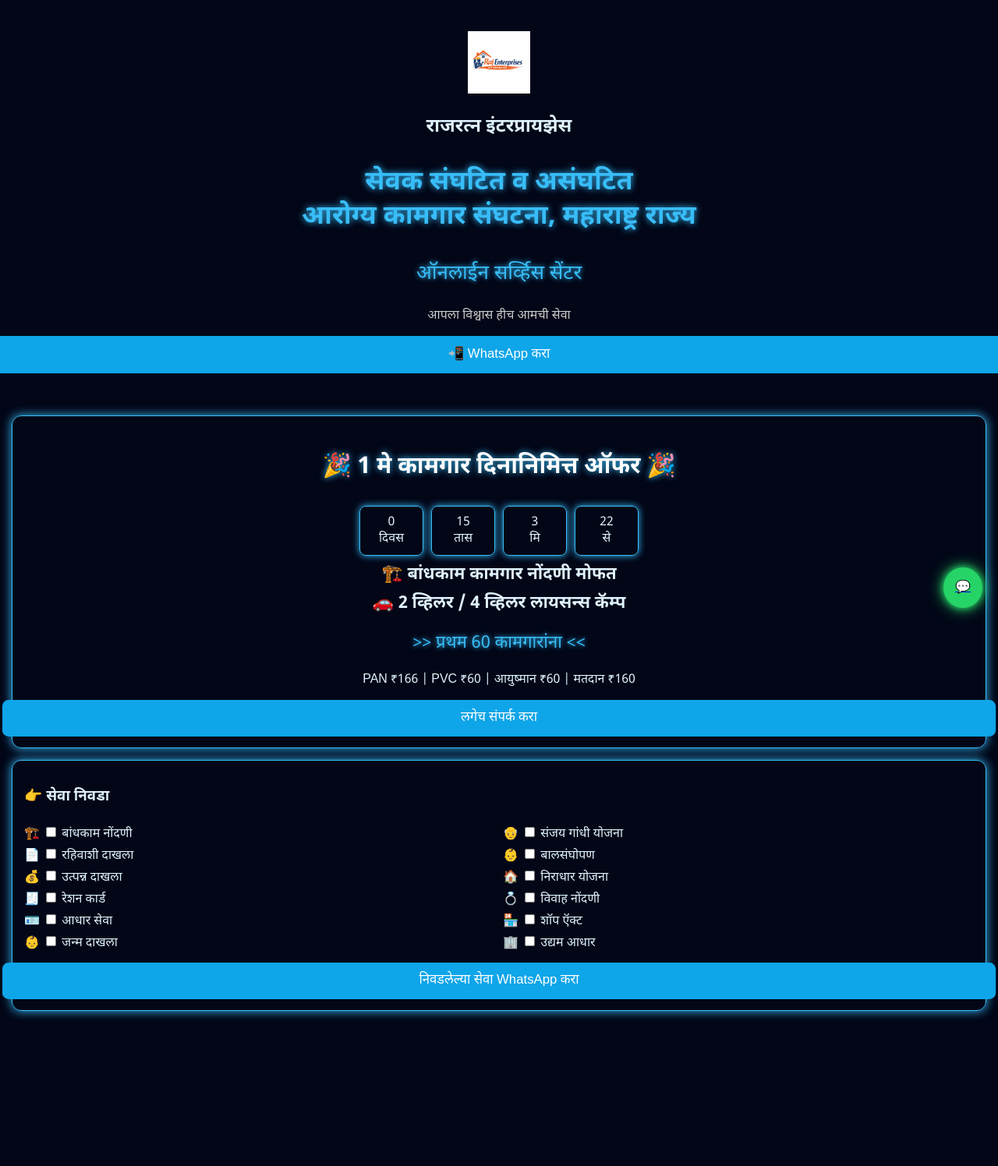
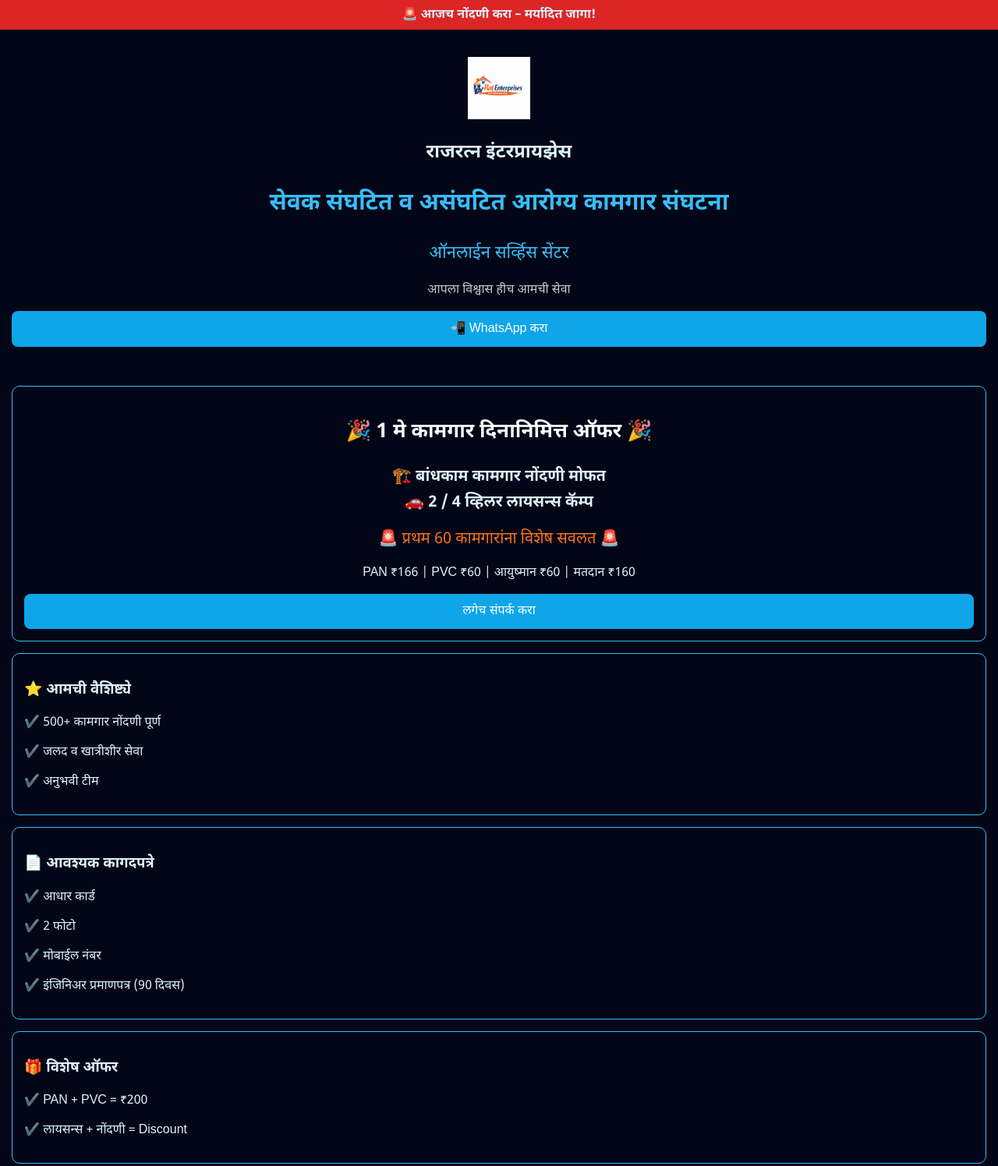
Before and after one commit to dadakadam843-star/prashant-Public, a plain HTML site: page index.html in a window 1280 px wide. Shown: the top 1496 px of the page at 78% size. Before the commit the page ends 1312 px from the top, so only its background shows below. Drawn offline with Linux system fonts and the light colour scheme.

Commit message:
Update index.html

```diff
--- a/index.html
+++ b/index.html
@@ -16,78 +16,39 @@
 }
 
 /* HERO */
-.hero{
-text-align:center;
-padding:40px 15px;
-}
+.hero{text-align:center;padding:35px 15px;}
 .hero img{width:80px;}
 
-.title{
-font-size:34px;
-font-weight:bold;
-color:#38bdf8;
-text-shadow:0 0 8px #38bdf8;
-}
-
-.office{
-font-size:26px;
-color:#38bdf8;
-text-shadow:0 0 6px #38bdf8;
-}
-
+.title{font-size:30px;font-weight:bold;color:#38bdf8;}
+.office{font-size:22px;color:#38bdf8;}
 .tagline{color:#ccc;}
 
 /* CARD */
 .card{
 margin:15px;
 padding:15px;
-border-radius:12px;
+border-radius:10px;
 border:1px solid #38bdf8;
-animation:glow 2s infinite alternate;
-}
-
-@keyframes glow{
-0%{box-shadow:0 0 5px #38bdf8;}
-100%{box-shadow:0 0 15px #38bdf8;}
 }
 
 /* OFFER */
 .offer-title{
-font-size:30px;
+font-size:26px;
 text-align:center;
 color:#fff;
-text-shadow:0 0 8px #38bdf8;
 }
 
-.center-big{
+.center{
 text-align:center;
-font-size:22px;
+font-size:20px;
 font-weight:bold;
-margin:8px 0;
+margin:6px 0;
 }
 
 .limit{
 text-align:center;
-font-size:22px;
-color:#38bdf8;
-text-shadow:0 0 6px #38bdf8;
-}
-
-/* TIMER */
-.timer{
-display:flex;
-justify-content:center;
-gap:10px;
-margin:10px 0;
-}
-
-.box{
-padding:10px;
-border:1px solid #38bdf8;
-border-radius:8px;
-text-align:center;
-min-width:60px;
-box-shadow:0 0 10px #38bdf8;
+font-size:20px;
+color:#f97316;
 }
 
 /* BUTTON */
@@ -100,13 +61,14 @@
 text-align:center;
 text-decoration:none;
 margin-top:10px;
-animation:pulse 1.5s infinite;
 }
 
-@keyframes pulse{
-0%{transform:scale(1);}
-50%{transform:scale(1.05);}
-100%{transform:scale(1);}
+/* URGENT */
+.urgent{
+background:#dc2626;
+padding:8px;
+text-align:center;
+font-weight:bold;
 }
 
 /* GRID */
@@ -115,26 +77,16 @@
 grid-template-columns:1fr 1fr;
 gap:10px;
 }
-
-label{
-display:block;
-margin:5px 0;
-}
-
-/* FLOAT */
-.float{
-position:fixed;
-bottom:20px;
-right:20px;
-background:#25D366;
-padding:15px;
-border-radius:50%;
-box-shadow:0 0 10px #25D366,0 0 20px #25D366;
-}
+label{display:block;margin:5px 0;}
 </style>
 </head>
 
 <body>
+
+<!-- 🔥 URGENT LINE -->
+<div class="urgent">
+🚨 आजच नोंदणी करा – मर्यादित जागा!
+</div>
 
 <!-- HERO -->
 <div class="hero">
@@ -144,8 +96,7 @@
 <h2>राजरत्न इंटरप्रायझेस</h2>
 
 <p class="title">
-सेवक संघटित व असंघटित<br>
-आरोग्य कामगार संघटना, महाराष्ट्र राज्य
+सेवक संघटित व असंघटित आरोग्य कामगार संघटना
 </p>
 
 <p class="office">ऑनलाईन सर्व्हिस सेंटर</p>
@@ -163,17 +114,10 @@
 
 <h3 class="offer-title">🎉 1 मे कामगार दिनानिमित्त ऑफर 🎉</h3>
 
-<div class="timer">
-<div class="box"><span id="d">00</span><br>दिवस</div>
-<div class="box"><span id="h">00</span><br>तास</div>
-<div class="box"><span id="m">00</span><br>मि</div>
-<div class="box"><span id="s">00</span><br>से</div>
-</div>
+<p class="center">🏗️ बांधकाम कामगार नोंदणी मोफत</p>
+<p class="center">🚗 2 / 4 व्हिलर लायसन्स कॅम्प</p>
 
-<p class="center-big">🏗️ बांधकाम कामगार नोंदणी मोफत</p>
-<p class="center-big">🚗 2 व्हिलर / 4 व्हिलर लायसन्स कॅम्प</p>
-
-<p class="limit">>> प्रथम 60 कामगारांना <<</p>
+<p class="limit">🚨 प्रथम 60 कामगारांना विशेष सवलत 🚨</p>
 
 <p style="text-align:center;">
 PAN ₹166 | PVC ₹60 | आयुष्मान ₹60 | मतदान ₹160
@@ -185,6 +129,30 @@
 
 </div>
 
+<!-- TRUST -->
+<div class="card">
+<h3>⭐ आमची वैशिष्ट्ये</h3>
+<p>✔️ 500+ कामगार नोंदणी पूर्ण</p>
+<p>✔️ जलद व खात्रीशीर सेवा</p>
+<p>✔️ अनुभवी टीम</p>
+</div>
+
+<!-- DOCUMENTS -->
+<div class="card">
+<h3>📄 आवश्यक कागदपत्रे</h3>
+<p>✔️ आधार कार्ड</p>
+<p>✔️ 2 फोटो</p>
+<p>✔️ मोबाईल नंबर</p>
+<p>✔️ इंजिनिअर प्रमाणपत्र (90 दिवस)</p>
+</div>
+
+<!-- COMBO -->
+<div class="card">
+<h3>🎁 विशेष ऑफर</h3>
+<p>✔️ PAN + PVC = ₹200</p>
+<p>✔️ लायसन्स + नोंदणी = Discount</p>
+</div>
+
 <!-- SERVICES -->
 <div class="card">
 
@@ -193,21 +161,17 @@
 <div class="grid">
 
 <div>
-<label>🏗️ <input type="checkbox"> बांधकाम नोंदणी</label>
-<label>📄 <input type="checkbox"> रहिवाशी दाखला</label>
-<label>💰 <input type="checkbox"> उत्पन्न दाखला</label>
-<label>🧾 <input type="checkbox"> रेशन कार्ड</label>
-<label>🪪 <input type="checkbox"> आधार सेवा</label>
-<label>👶 <input type="checkbox"> जन्म दाखला</label>
+<label><input type="checkbox"> बांधकाम नोंदणी</label>
+<label><input type="checkbox"> रहिवाशी दाखला</label>
+<label><input type="checkbox"> उत्पन्न दाखला</label>
+<label><input type="checkbox"> रेशन कार्ड</label>
 </div>
 
 <div>
-<label>👴 <input type="checkbox"> संजय गांधी योजना</label>
-<label>👶 <input type="checkbox"> बालसंघोपण</label>
-<label>🏠 <input type="checkbox"> निराधार योजना</label>
-<label>💍 <input type="checkbox"> विवाह नोंदणी</label>
-<label>🏪 <input type="checkbox"> शॉप ऍक्ट</label>
-<label>🏢 <input type="checkbox"> उद्यम आधार</label>
+<label><input type="checkbox"> आधार सेवा</label>
+<label><input type="checkbox"> जन्म दाखला</label>
+<label><input type="checkbox"> विवाह नोंदणी</label>
+<label><input type="checkbox"> उद्यम आधार</label>
 </div>
 
 </div>
@@ -218,13 +182,10 @@
 
 </div>
 
-<a class="float" href="https://wa.me/919607023105">💬</a>
-
 <script>
 // AUTO MESSAGE
 function sendAutoWhatsApp(){
-let msg="नमस्कार 🙏%0Aमला 1 मे ऑफर बद्दल माहिती हवी आहे.%0A"+
-"✔️ बांधकाम नोंदणी%0A✔️ लायसन्स कॅम्प";
+let msg="नमस्कार 🙏%0Aमला 1 मे ऑफर बद्दल माहिती हवी आहे.";
 window.open("https://wa.me/919607023105?text="+msg);
 }
 
@@ -234,29 +195,13 @@
 document.querySelectorAll('input[type=checkbox]:checked').forEach(el=>{
 selected.push(el.parentTextContent);
 });
-
-if(selected.length==0){
-alert("सेवा निवडा");
-return;
-}
+if(selected.length==0){alert("सेवा निवडा");return;}
 
 let msg="नमस्कार 🙏%0Aमला खालील सेवा हवी आहे:%0A";
 selected.forEach(i=>{msg+="👉 "+i+"%0A";});
 
 window.open("https://wa.me/919607023105?text="+msg);
 }
-
-// COUNTDOWN
-var end=new Date("May 1, 2026 10:00:00").getTime();
-setInterval(()=>{
-var now=new Date().getTime();
-var t=end-now;
-
-document.getElementById("d").innerHTML=Math.floor(t/(1000*60*60*24));
-document.getElementById("h").innerHTML=Math.floor((t%(1000*60*60*24))/(1000*60*60));
-document.getElementById("m").innerHTML=Math.floor((t%(1000*60*60))/(1000*60));
-document.getElementById("s").innerHTML=Math.floor((t%(1000*60))/1000);
-},1000);
 </script>
 
 </body>
```
